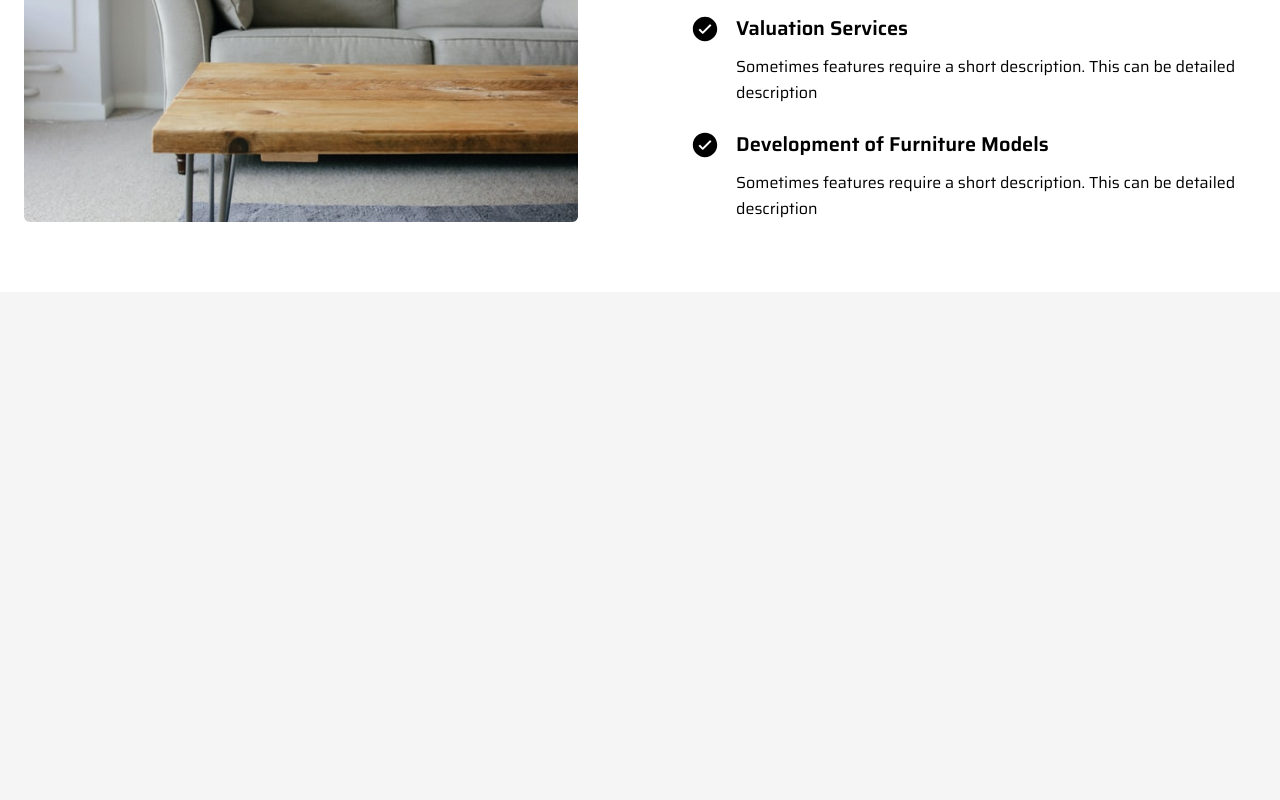
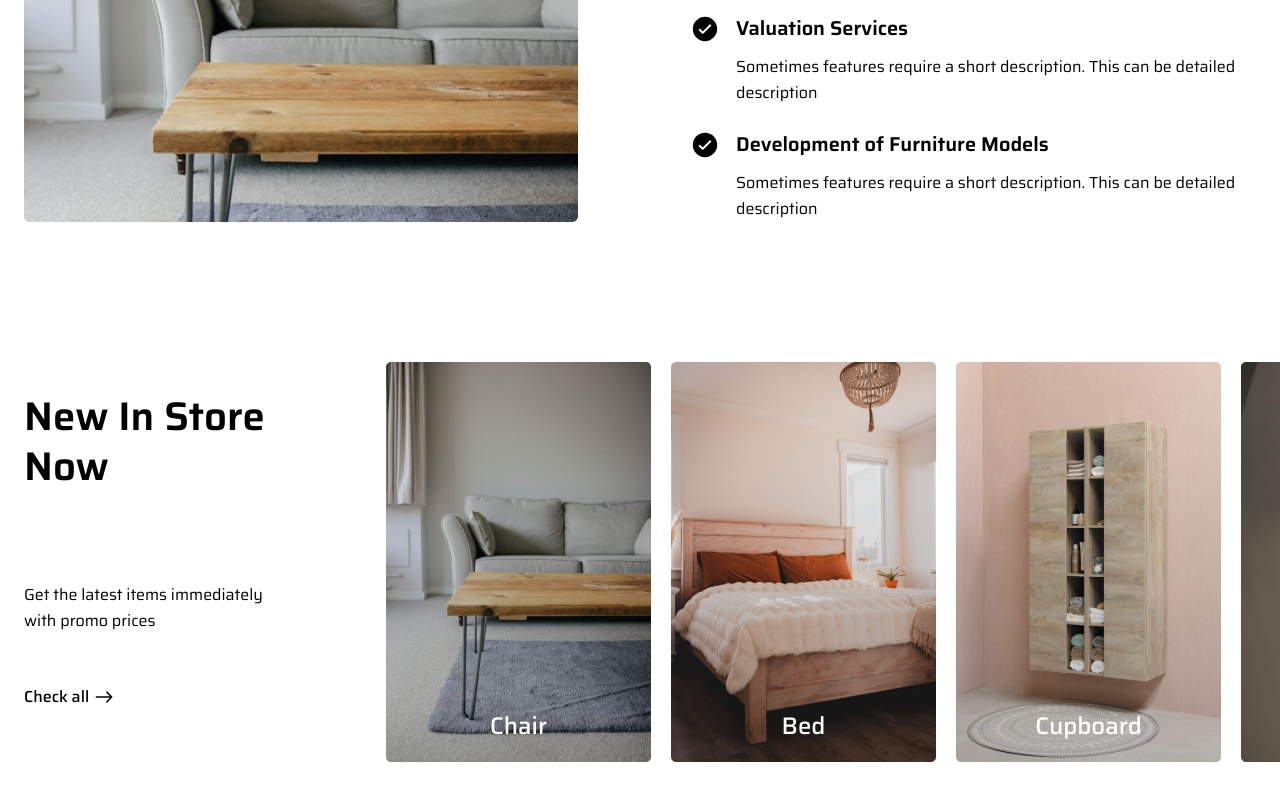
Before and after one commit to jenil97/brokewood, a React (Create React App) app: page / in a window 1280 px wide. Shown: the part 1253-2053 px from the top of the page. Before the commit the page ends 1545 px from the top, so only its background shows below. Built offline with nearby package versions, Linux system fonts and the light colour scheme.

Commit message:
feat : NewItems

```diff
--- a/package.json
+++ b/package.json
@@ -10,6 +10,7 @@
     "react-dom": "^18.2.0",
     "react-icons": "^4.8.0",
     "react-scripts": "5.0.1",
+    "swiper": "^9.1.1",
     "web-vitals": "^2.1.4"
   },
   "scripts": {
--- a/src/App.js
+++ b/src/App.js
@@ -2,12 +2,14 @@
 
 import Hero from "./components/Hero";
 import Features from "./components/Features";
+import NewItems from "./components/NewItems";
 
 function App() {
   return (
     <div className="w-full max-w-[1440px] mx-auto bg-white">
       <Hero />
       <Features />
+      <NewItems />
     </div>
   );
 }
--- a/src/components/NewItems.jsx
+++ b/src/components/NewItems.jsx
@@ -1,7 +1,41 @@
-import React from 'react';
+import React from "react";
+
+// import data
+import { newInStore } from "../data";
+
+// import components
+import NewItemsSlider from "./NewItemsSlider";
 
 const NewItems = () => {
-  return <div>NewItems</div>;
+  const { title, subtitle, link, icon } = newInStore;
+  return (
+    <section className="section relative overflow-hidden lg:min-h-[540px]">
+      <div className="container mx-auto">
+        <div className="flex flex-col lg:flex-row">
+          {/* text */}
+          <div className="flex md:flex-col items-baseline gap-x-6 mb-6 lg:mb-0">
+            <h2 className="title max-w-[245px] lg:mt-[30px] lg:mb-[90px]">
+              {title}
+            </h2>
+            <p className="max-w-[245px] lg:mb-12">{subtitle}</p>
+            <div className="hidden lg:flex items-center">
+              <a
+                className="hover:border-b border-primary lg:items-center font-medium transition-all"
+                href="#/"
+              >
+                {link}
+              </a>
+              <div className="text-3xl">{icon}</div>
+            </div>
+          </div>
+          {/* product slider */}
+          <div className="lg:max-w-[800px] xl:max-w-[990px] lg:absolute lg:-right-24">
+            <NewItemsSlider />
+          </div>
+        </div>
+      </div>
+    </section>
+  );
 };
 
 export default NewItems;
--- a/src/components/NewItemsSlider.jsx
+++ b/src/components/NewItemsSlider.jsx
@@ -1,7 +1,42 @@
-import React from 'react';
+import React from "react";
+// Import Swiper React components
+import { Swiper, SwiperSlide } from "swiper/react";
+// Import Swiper styles
+import "swiper/css";
+import "swiper/css/pagination";
+// import data
+import { newInStore } from "../data";
 
 const NewItemsSlider = () => {
-  return <div>NewItemsSlider</div>;
+  return (
+    <Swiper
+      grabCursor={true}
+      breakpoints={{
+        320: {
+          slidesPerView: 2,
+          spaceBetween: 18,
+        },
+        768: {
+          slidesPerView: 3,
+          spaceBetween: 20,
+        },
+      }}
+      className="mySwiper"
+    >
+      {newInStore.products.map((product, index) => {
+        return (
+          <SwiperSlide className="max-w-[265px]" key={index}>
+            <div className="relative">
+              <img src={product.image.type} alt="" />
+              <div className="absolute text-white bottom-[20px] text-center w-full text-[18px] lg:text-2xl font-medium capitalize">
+                {product.name}
+              </div>
+            </div>
+          </SwiperSlide>
+        );
+      })}
+    </Swiper>
+  );
 };
 
 export default NewItemsSlider;
```
Also changed, not shown: src/slider.css (added, +70 -0 lines), 1 other file (tests, documents, lock files or other folders).
